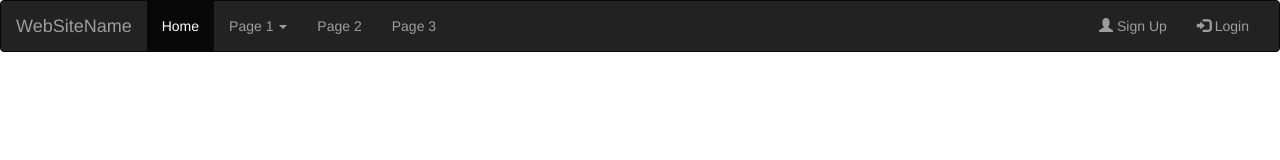
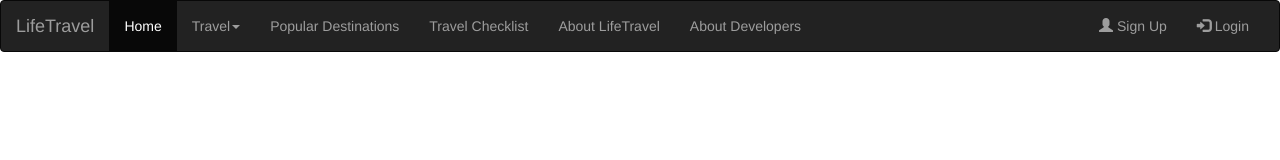
Before and after one commit to summiyah/travel-app, a plain HTML site: page index.html in a window 1280 px wide. Drawn offline with nearby package versions, Linux system fonts and the light colour scheme.

Commit message:
Added initial links to navbar on index.html

```diff
--- a/index.html
+++ b/index.html
@@ -16,21 +16,23 @@
         <span class="icon-bar"></span>
         <span class="icon-bar"></span>
       </button>
-      <a class="navbar-brand" href="#">WebSiteName</a>
+      <a class="navbar-brand" href="#">LifeTravel</a>
     </div>
     <div class="collapse navbar-collapse" id="myNavbar">
       <ul class="nav navbar-nav">
         <li class="active"><a href="#">Home</a></li>
         <li class="dropdown">
-          <a class="dropdown-toggle" data-toggle="dropdown" href="#">Page 1 <span class="caret"></span></a>
+          <a class="dropdown-toggle" data-toggle="dropdown" href="#">Travel<span class="caret"></span></a>
           <ul class="dropdown-menu">
-            <li><a href="#">Page 1-1</a></li>
-            <li><a href="#">Page 1-2</a></li>
-            <li><a href="#">Page 1-3</a></li>
+            <li><a href="#">Search Flights</a></li>
+            <li><a href="#">Currency Exchange</a></li>
+            <li><a href="#">Current Weather</a></li>
           </ul>
         </li>
-        <li><a href="#">Page 2</a></li>
-        <li><a href="#">Page 3</a></li>
+        <li><a href="#">Popular Destinations</a></li>
+        <li><a href="#">Travel Checklist</a></li>
+        <li><a href="#">About LifeTravel</a></li>
+        <li><a href="#">About Developers</a></li>
       </ul>
       <ul class="nav navbar-nav navbar-right">
         <li><a href="#"><span class="glyphicon glyphicon-user"></span> Sign Up</a></li>
```
